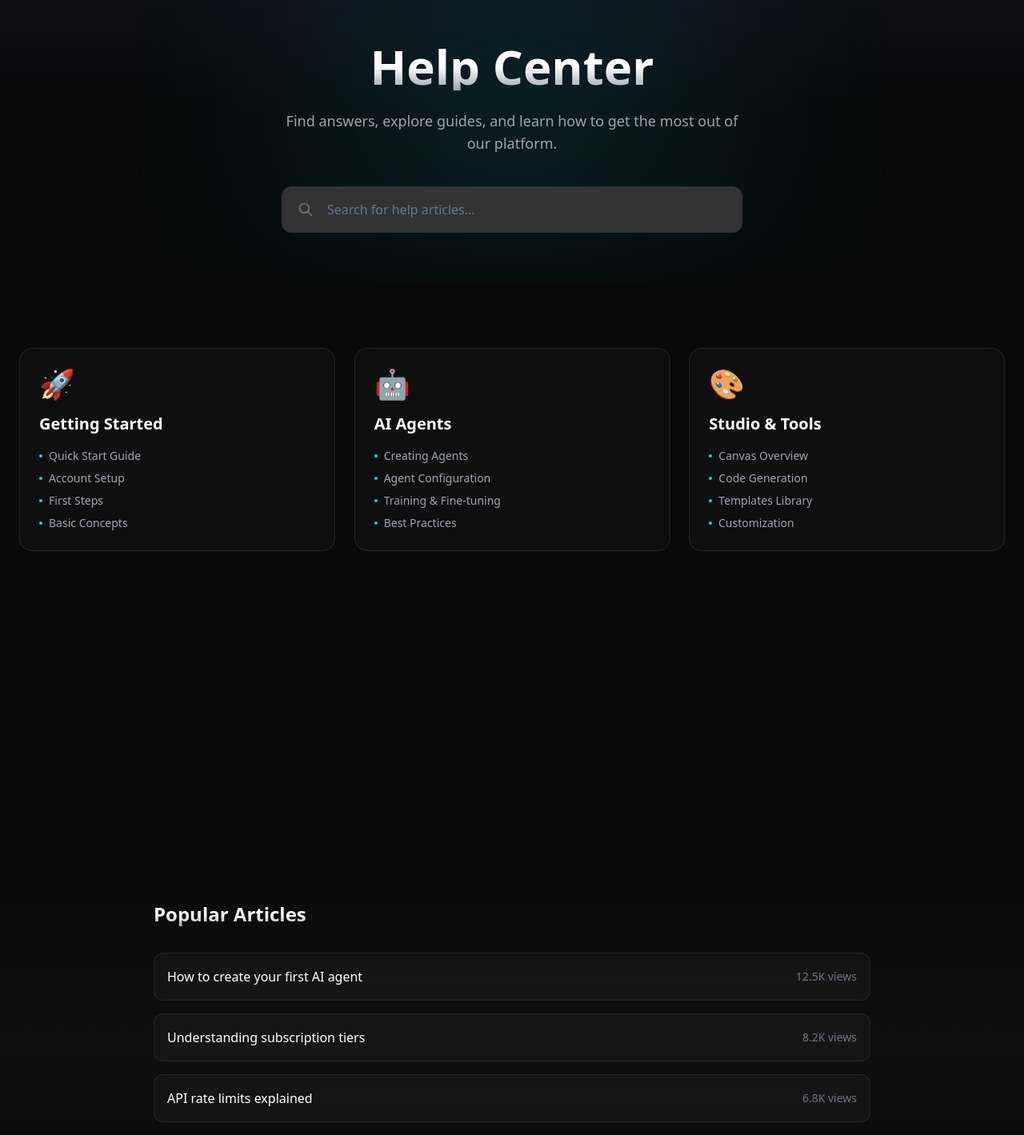
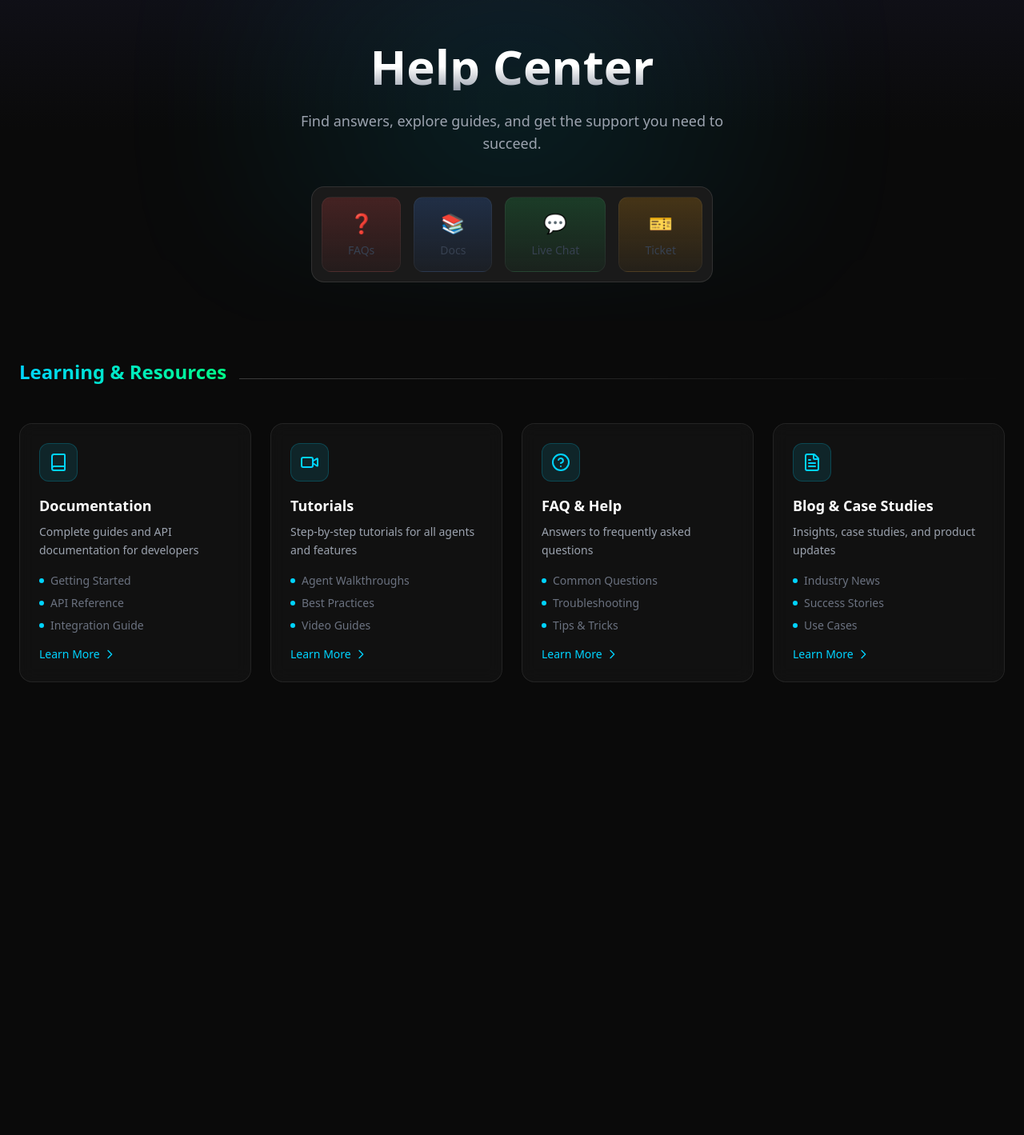
Before and after one commit to aidigitalfriend/maulaai, a Next.js app in the folder frontend/: page /support/help-center in a window 1280 px wide. Shown: the part 140-1559 px from the top of the page at 80% size. Built offline with nearby package versions, Linux system fonts and the light colour scheme; no server answers.

Commit message:
Help Center page with full 3-section layout - Learning, Community, Services categories

```diff
--- a/frontend/app/support/help-center/page.tsx
+++ b/frontend/app/support/help-center/page.tsx
@@ -5,50 +5,120 @@ import { useRef } from 'react'
 import { gsap } from 'gsap'
 import { useGSAP } from '@gsap/react'
 import { ScrollTrigger } from 'gsap/ScrollTrigger'
+import { Book, Video, HelpCircle, FileText, Users, Map, Lightbulb, MessageSquare, ShoppingCart, Phone, Zap, BarChart3 } from 'lucide-react'
 
 gsap.registerPlugin(ScrollTrigger)
 
 export default function HelpCenterPage() {
   const containerRef = useRef<HTMLDivElement>(null)
 
+  const quickLinks = [
+    { label: 'FAQs', icon: '❓', href: '/support/faqs', color: 'from-red-500/20 to-red-500/5' },
+    { label: 'Docs', icon: '📚', href: '/docs', color: 'from-blue-500/20 to-blue-500/5' },
+    { label: 'Live Chat', icon: '💬', href: '/support/live-support', color: 'from-green-500/20 to-green-500/5' },
+    { label: 'Ticket', icon: '🎫', href: '/support/create-ticket', color: 'from-amber-500/20 to-amber-500/5' },
+  ]
+
   const categories = [
     {
-      title: 'Getting Started',
-      icon: '🚀',
-      items: ['Quick Start Guide', 'Account Setup', 'First Steps', 'Basic Concepts']
+      title: 'Learning & Resources',
+      cards: [
+        {
+          icon: Book,
+          title: 'Documentation',
+          description: 'Complete guides and API documentation for developers',
+          items: ['Getting Started', 'API Reference', 'Integration Guide'],
+          href: '/docs'
         },
         {
-      title: 'AI Agents',
-      icon: '🤖',
-      items: ['Creating Agents', 'Agent Configuration', 'Training & Fine-tuning', 'Best Practices']
+          icon: Video,
+          title: 'Tutorials',
+          description: 'Step-by-step tutorials for all agents and features',
+          items: ['Agent Walkthroughs', 'Best Practices', 'Video Guides'],
+          href: '/resources/tutorials'
         },
         {
-      title: 'Studio & Tools',
-      icon: '🎨',
-      items: ['Canvas Overview', 'Code Generation', 'Templates Library', 'Customization']
+          icon: HelpCircle,
+          title: 'FAQ & Help',
+          description: 'Answers to frequently asked questions',
+          items: ['Common Questions', 'Troubleshooting', 'Tips & Tricks'],
+          href: '/support/faqs'
         },
         {
-      title: 'Billing & Plans',
-      icon: '💳',
-      items: ['Subscription Plans', 'Payment Methods', 'Invoices & Receipts', 'Plan Upgrades']
+          icon: FileText,
+          title: 'Blog & Case Studies',
+          description: 'Insights, case studies, and product updates',
+          items: ['Industry News', 'Success Stories', 'Use Cases'],
+          href: '/resources/blog'
+        },
+      ]
     },
     {
-      title: 'API & Integrations',
-      icon: '🔗',
-      items: ['API Documentation', 'Authentication', 'Webhooks', 'Third-party Apps']
+      title: 'Community & Support',
+      cards: [
+        {
+          icon: Users,
+          title: 'Community',
+          description: 'Connect with other users and get community support',
+          items: ['Community Forum', 'Events', 'Networking'],
+          href: '/community'
         },
         {
-      title: 'Account & Security',
-      icon: '🔒',
-      items: ['Profile Settings', '2FA Setup', 'Privacy Controls', 'Data Export']
+          icon: Map,
+          title: 'Product Roadmap',
+          description: 'See what we\'re building next and share feedback',
+          items: ['Upcoming Features', 'Status Updates', 'Public Roadmap'],
+          href: '/community/roadmap'
+        },
+        {
+          icon: Lightbulb,
+          title: 'Submit Ideas',
+          description: 'Share feature requests and improvement ideas',
+          items: ['Feature Requests', 'Improvements', 'Community Voting'],
+          href: '/community/suggestions'
+        },
+        {
+          icon: MessageSquare,
+          title: 'Live Support',
+          description: 'Get real-time assistance from our support team',
+          items: ['Live Chat', 'Real-time Help', 'Expert Support'],
+          href: '/support/live-support'
+        },
+      ]
+    },
+    {
+      title: 'Services & Information',
+      cards: [
+        {
+          icon: ShoppingCart,
+          title: 'Pricing Plans',
+          description: 'Explore our pricing options and choose the right plan',
+          items: ['Per-Agent Pricing', 'Feature Comparison', 'Plans Overview'],
+          href: '/pricing'
+        },
+        {
+          icon: Phone,
+          title: 'Book Consultation',
+          description: 'Schedule a one-on-one consultation with an expert',
+          items: ['Expert Consultation', 'Personalized Support', 'Training'],
+          href: '/support/book-consultation'
+        },
+        {
+          icon: Zap,
+          title: 'Contact Us',
+          description: 'Get in touch with our team for any inquiries',
+          items: ['Email Support', 'Contact Form', 'Response Guarantee'],
+          href: '/support/contact-us'
+        },
+        {
+          icon: BarChart3,
+          title: 'Support Ticket',
+          description: 'Submit a ticket for technical issues or problems',
+          items: ['Issue Tracking', 'Priority Support', 'Ticket History'],
+          href: '/support/create-ticket'
+        },
+      ]
     }
-  ]
-
-  const popularArticles = [
-    { title: 'How to create your first AI agent', views: '12.5K views' },
-    { title: 'Understanding subscription tiers', views: '8.2K views' },
-    { title: 'API rate limits explained', views: '6.8K views' },
-    { title: 'Best practices for agent prompts', views: '5.4K views' }
   ]
 
   useGSAP(() => {
@@ -60,27 +130,44 @@ export default function HelpCenterPage() {
       { opacity: 0, y: 50 },
       { opacity: 1, y: 0, duration: 0.8, delay: 0.3, ease: 'power3.out' }
     )
-    gsap.fromTo('.search-box',
-      { opacity: 0, y: 30, scale: 0.95 },
-      { opacity: 1, y: 0, scale: 1, duration: 0.6, delay: 0.5, ease: 'back.out(1.5)' }
+    gsap.fromTo('.quick-link',
+      { opacity: 0, y: 30, scale: 0.9 },
+      { opacity: 1, y: 0, scale: 1, duration: 0.5, stagger: 0.1, delay: 0.4, ease: 'back.out(1.5)' }
     )
 
-    const cards = gsap.utils.toArray('.category-card')
-    cards.forEach((card: any, i) => {
-      gsap.fromTo(card,
-        { opacity: 0, y: 60, scale: 0.9 },
+    const sections = gsap.utils.toArray('.category-section')
+    sections.forEach((section: any) => {
+      gsap.fromTo(section.querySelector('.section-title'),
+        { opacity: 0, x: -50 },
         {
-          opacity: 1, y: 0, scale: 1,
+          opacity: 1, x: 0,
           duration: 0.6,
-          delay: i * 0.1,
-          ease: 'back.out(1.5)',
+          ease: 'power3.out',
           scrollTrigger: {
-            trigger: card,
+            trigger: section,
             start: 'top 85%',
             toggleActions: 'play none none reverse',
           },
         }
       )
+
+      const cards = section.querySelectorAll('.resource-card')
+      cards.forEach((card: any, i: number) => {
+        gsap.fromTo(card,
+          { opacity: 0, y: 50, scale: 0.95 },
+          {
+            opacity: 1, y: 0, scale: 1,
+            duration: 0.6,
+            delay: i * 0.1,
+            ease: 'back.out(1.2)',
+            scrollTrigger: {
+              trigger: section,
+              start: 'top 80%',
+              toggleActions: 'play none none reverse',
+            },
+          }
+        )
+      })
     })
   }, { scope: containerRef })
 
@@ -91,120 +178,111 @@ export default function HelpCenterPage() {
           background: rgba(255, 255, 255, 0.03);
           backdrop-filter: blur(10px);
           border: 1px solid rgba(255, 255, 255, 0.08);
+          transition: all 0.3s ease;
         }
         .glass-card:hover {
           background: rgba(255, 255, 255, 0.06);
           border-color: rgba(0, 212, 255, 0.3);
+          transform: translateY(-4px);
         }
-        .glow-card::before {
-          content: '';
-          position: absolute;
-          inset: -2px;
-          background: linear-gradient(90deg, #00d4ff, #00ff88, #0066ff, #00d4ff);
-          background-size: 400% 100%;
-          animation: glow-rotate 4s linear infinite;
-          border-radius: inherit;
-          z-index: -1;
-          opacity: 0;
-          transition: opacity 0.3s ease;
-        }
-        .glow-card:hover::before { opacity: 1; }
-        .glow-card::after {
-          content: '';
-          position: absolute;
-          inset: 1px;
-          background: #0f0f0f;
-          border-radius: inherit;
-          z-index: -1;
-        }
-        @keyframes glow-rotate {
-          0% { background-position: 0% 50%; }
-          100% { background-position: 400% 50%; }
-        }
-        .float-card {
-          transition: transform 0.4s cubic-bezier(0.175, 0.885, 0.32, 1.275), box-shadow 0.4s ease;
-        }
-        .float-card:hover {
-          transform: translateY(-8px);
-          box-shadow: 0 25px 50px -12px rgba(0, 212, 255, 0.25);
+        .icon-container {
+          background: rgba(0, 212, 255, 0.1);
+          border: 1px solid rgba(0, 212, 255, 0.2);
         }
       `}</style>
 
       {/* Hero */}
-      <section className="pt-32 pb-16 px-6 relative overflow-hidden">
+      <section className="pt-32 pb-12 px-6 relative overflow-hidden">
         <div className="absolute inset-0 bg-gradient-to-b from-[#1a1a2e]/50 via-[#0a0a0a] to-[#0a0a0a]"></div>
         <div className="absolute top-0 left-1/2 -translate-x-1/2 w-[800px] h-[400px] bg-[radial-gradient(circle,rgba(0,212,255,0.1),transparent)] blur-3xl"></div>
 
-        <div className="max-w-4xl mx-auto text-center relative z-10">
+        <div className="max-w-5xl mx-auto text-center relative z-10">
           <h1 className="hero-title text-5xl md:text-6xl font-bold mb-6 bg-gradient-to-b from-white via-white to-gray-400 bg-clip-text text-transparent opacity-0">
             Help Center
           </h1>
           <p className="hero-subtitle text-lg text-gray-400 max-w-xl mx-auto mb-10 opacity-0">
-            Find answers, explore guides, and learn how to get the most out of our platform.
+            Find answers, explore guides, and get the support you need to succeed.
           </p>
 
-          {/* Search Box */}
-          <div className="search-box max-w-xl mx-auto opacity-0">
-            <div className="relative">
-              <input
-                type="text"
-                placeholder="Search for help articles..."
-                className="w-full px-6 py-4 pl-14 rounded-xl bg-white/5 border border-white/10 text-white placeholder-gray-500 focus:outline-none focus:border-[#00d4ff]/50 transition-colors"
-              />
-              <svg className="absolute left-5 top-1/2 -translate-y-1/2 w-5 h-5 text-gray-500" fill="none" stroke="currentColor" viewBox="0 0 24 24">
-                <path strokeLinecap="round" strokeLinejoin="round" strokeWidth={2} d="M21 21l-6-6m2-5a7 7 0 11-14 0 7 7 0 0114 0z" />
-              </svg>
-            </div>
-          </div>
-        </div>
-      </section>
-
-      {/* Categories Grid */}
-      <section className="py-20 px-6">
-        <div className="max-w-7xl mx-auto">
-          <div className="grid grid-cols-1 md:grid-cols-2 lg:grid-cols-3 gap-6">
-            {categories.map((cat, i) => (
-              <div key={i} className="category-card group relative rounded-2xl p-6 glass-card glow-card float-card opacity-0">
-                <div className="text-4xl mb-4">{cat.icon}</div>
-                <h3 className="text-xl font-bold text-white mb-4 group-hover:text-[#00d4ff] transition-colors">
-                  {cat.title}
-                </h3>
-                <ul className="space-y-2">
-                  {cat.items.map((item, j) => (
-                    <li key={j}>
-                      <Link href="#" className="text-gray-400 hover:text-white text-sm flex items-center gap-2 transition-colors">
-                        <span className="w-1 h-1 bg-[#00d4ff] rounded-full"></span>
-                        {item}
-                      </Link>
-                    </li>
-                  ))}
-                </ul>
-              </div>
-            ))}
-          </div>
-        </div>
-      </section>
-
-      {/* Popular Articles */}
-      <section className="py-20 px-6 bg-gradient-to-b from-[#0a0a0a] via-[#0f0f0f] to-[#0a0a0a]">
-        <div className="max-w-4xl mx-auto">
-          <h2 className="text-2xl font-bold mb-8 bg-gradient-to-b from-white via-white to-gray-400 bg-clip-text text-transparent">
-            Popular Articles
-          </h2>
-          <div className="space-y-4">
-            {popularArticles.map((article, i) => (
-              <Link key={i} href="#" className="block group rounded-xl p-4 glass-card hover:border-[#00d4ff]/30 transition-all">
-                <div className="flex items-center justify-between">
-                  <span className="text-white group-hover:text-[#00d4ff] transition-colors">{article.title}</span>
-                  <span className="text-sm text-gray-500">{article.views}</span>
-                </div>
+          {/* Quick Links Bar */}
+          <div className="inline-flex items-center gap-4 p-3 rounded-2xl bg-[#1a1a1a] border border-white/10">
+            {quickLinks.map((link, i) => (
+              <Link
+                key={i}
+                href={link.href}
+                className={`quick-link flex flex-col items-center gap-2 px-8 py-4 rounded-xl bg-gradient-to-b ${link.color} border border-white/5 hover:border-[#00d4ff]/30 transition-all opacity-0`}
+              >
+                <span className="text-2xl">{link.icon}</span>
+                <span className="text-sm font-medium text-gray-700">{link.label}</span>
               </Link>
             ))}
           </div>
         </div>
       </section>
 
-      {/* CTA */}
+      {/* Category Sections */}
+      {categories.map((category, catIndex) => (
+        <section key={catIndex} className="category-section py-12 px-6">
+          <div className="max-w-7xl mx-auto">
+            {/* Section Title */}
+            <div className="section-title flex items-center gap-4 mb-8 opacity-0">
+              <h2 className="text-2xl font-bold bg-gradient-to-r from-[#00d4ff] to-[#00ff88] bg-clip-text text-transparent">
+                {category.title}
+              </h2>
+              <div className="flex-1 h-px bg-gradient-to-r from-white/20 to-transparent"></div>
+            </div>
+
+            {/* Cards Grid */}
+            <div className="grid grid-cols-1 md:grid-cols-2 lg:grid-cols-4 gap-6">
+              {category.cards.map((card, cardIndex) => {
+                const IconComponent = card.icon
+                return (
+                  <Link
+                    key={cardIndex}
+                    href={card.href}
+                    className="resource-card group glass-card rounded-2xl p-6 opacity-0"
+                  >
+                    {/* Icon */}
+                    <div className="icon-container w-12 h-12 rounded-xl flex items-center justify-center mb-4">
+                      <IconComponent className="w-6 h-6 text-[#00d4ff]" />
+                    </div>
+
+                    {/* Title */}
+                    <h3 className="text-lg font-bold text-white mb-2 group-hover:text-[#00d4ff] transition-colors">
+                      {card.title}
+                    </h3>
+
+                    {/* Description */}
+                    <p className="text-sm text-gray-400 mb-4 leading-relaxed">
+                      {card.description}
+                    </p>
+
+                    {/* Items List */}
+                    <ul className="space-y-2 mb-4">
+                      {card.items.map((item, itemIndex) => (
+                        <li key={itemIndex} className="flex items-center gap-2 text-sm text-gray-500">
+                          <span className="w-1.5 h-1.5 bg-[#00d4ff] rounded-full"></span>
+                          {item}
+                        </li>
+                      ))}
+                    </ul>
+
+                    {/* Learn More Link */}
+                    <div className="flex items-center text-sm font-medium text-[#00d4ff]">
+                      <span>Learn More</span>
+                      <svg className="w-4 h-4 ml-1 group-hover:translate-x-1 transition-transform" fill="none" stroke="currentColor" viewBox="0 0 24 24">
+                        <path strokeLinecap="round" strokeLinejoin="round" strokeWidth={2} d="M9 5l7 7-7 7" />
+                      </svg>
+                    </div>
+                  </Link>
+                )
+              })}
+            </div>
+          </div>
+        </section>
+      ))}
+
+      {/* CTA Section */}
       <section className="py-20 px-6">
         <div className="max-w-3xl mx-auto text-center">
           <div className="rounded-2xl p-10 relative overflow-hidden" style={{ background: 'linear-gradient(135deg, rgba(0,212,255,0.1) 0%, rgba(0,102,255,0.1) 100%)' }}>
@@ -212,9 +290,14 @@ export default function HelpCenterPage() {
               Can&apos;t find what you&apos;re looking for?
             </h2>
             <p className="text-gray-400 mb-6">Our support team is ready to help you with any questions.</p>
-            <Link href="/support/contact-us" className="inline-block px-8 py-4 rounded-xl bg-gradient-to-r from-[#00d4ff] to-[#0066ff] text-white font-semibold hover:shadow-lg hover:shadow-[#00d4ff]/25 transition-all hover:scale-105">
+            <div className="flex flex-wrap items-center justify-center gap-4">
+              <Link href="/support/contact-us" className="px-8 py-4 rounded-xl bg-gradient-to-r from-[#00d4ff] to-[#0066ff] text-white font-semibold hover:shadow-lg hover:shadow-[#00d4ff]/25 transition-all hover:scale-105">
                 Contact Support
               </Link>
+              <Link href="/support/live-support" className="px-8 py-4 rounded-xl bg-white/5 border border-white/10 text-white font-semibold hover:bg-white/10 transition-all">
+                Start Live Chat
+              </Link>
+            </div>
           </div>
         </div>
       </section>
```
Lines whose indentation alone changed are shown as unchanged.
